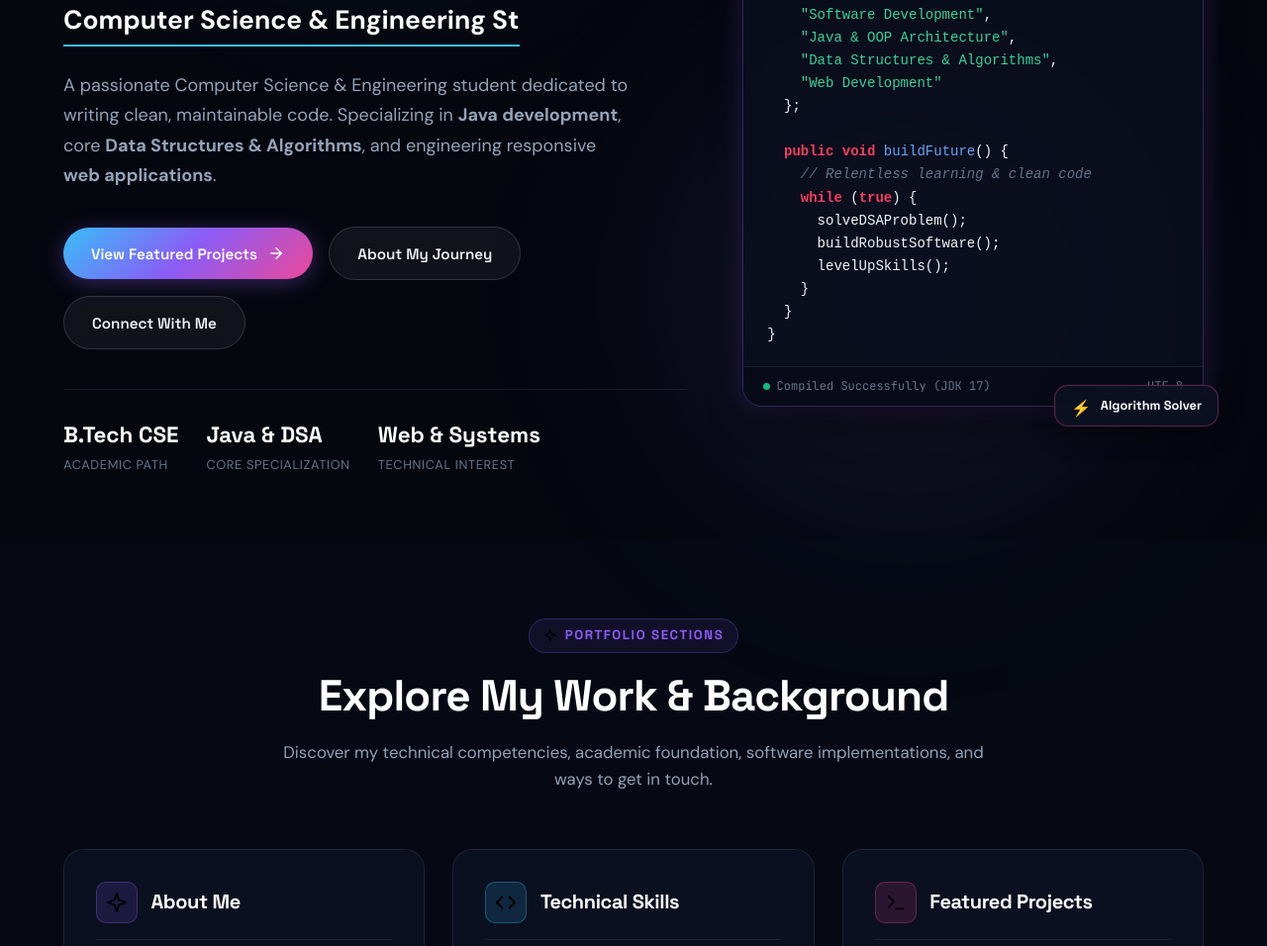
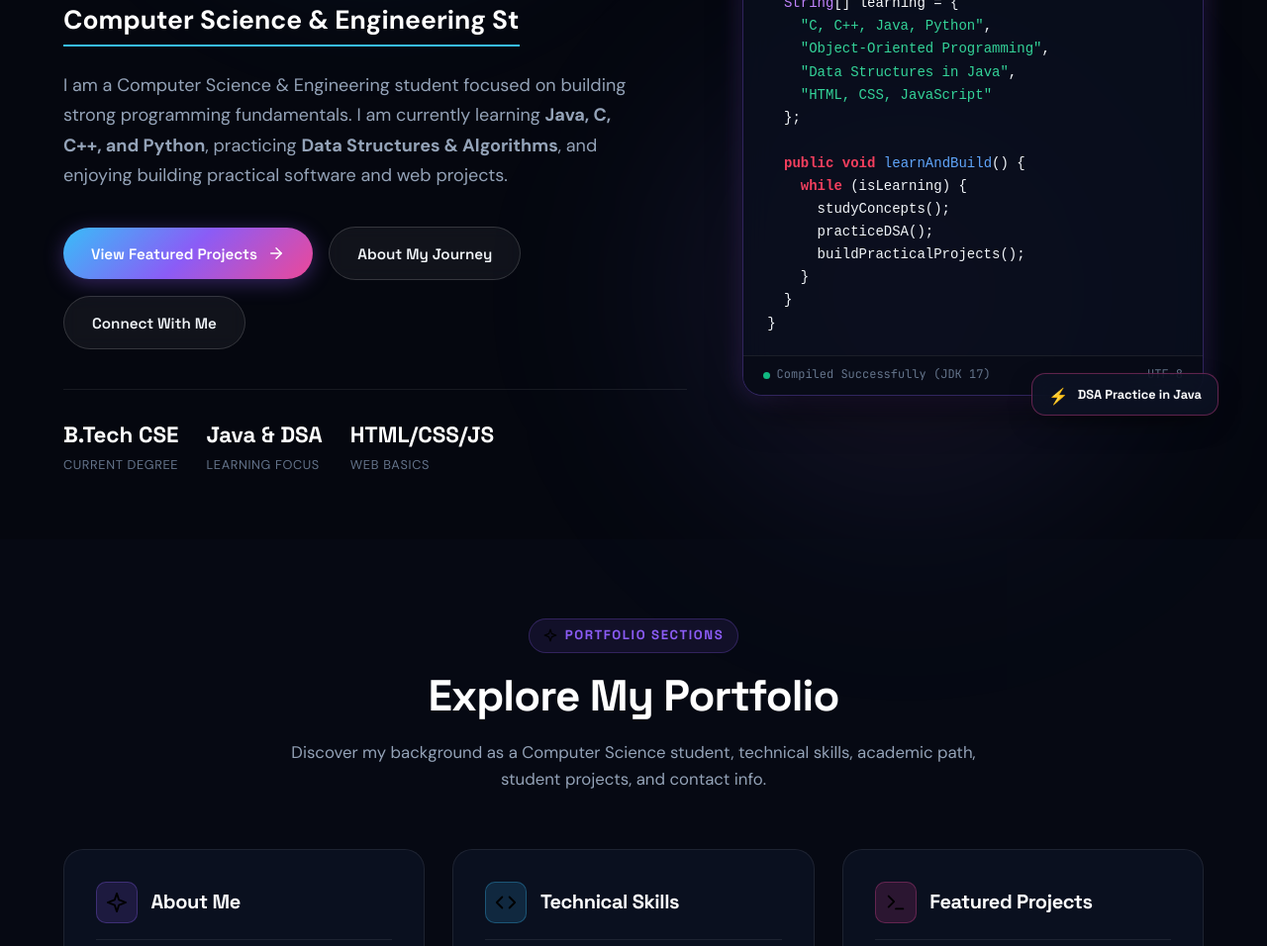
Before and after one commit to Abhi-Poddar1423/abhishek-portfolio, a plain HTML site: page index.html in a window 1280 px wide. Shown: the part 356-1312 px from the top of the page at 99% size. Drawn offline with Linux system fonts and the light colour scheme.

Commit message:
refine: honest student representation on Home and About pages

```diff
--- a/index.html
+++ b/index.html
@@ -139,7 +139,7 @@
 
             <!-- Pitch Description -->
             <p class="hero-description">
-              A passionate Computer Science &amp; Engineering student dedicated to writing clean, maintainable code. Specializing in <strong>Java development</strong>, core <strong>Data Structures &amp; Algorithms</strong>, and engineering responsive <strong>web applications</strong>.
+              I am a Computer Science &amp; Engineering student focused on building strong programming fundamentals. I am currently learning <strong>Java, C, C++, and Python</strong>, practicing <strong>Data Structures &amp; Algorithms</strong>, and enjoying building practical software and web projects.
             </p>
 
             <!-- Action Buttons -->
@@ -165,15 +165,15 @@
             <div class="hero-stats">
               <div class="hero-stat-item">
                 <span class="hero-stat-value">B.Tech CSE</span>
-                <span class="hero-stat-label">Academic Path</span>
+                <span class="hero-stat-label">Current Degree</span>
               </div>
               <div class="hero-stat-item">
                 <span class="hero-stat-value">Java &amp; DSA</span>
-                <span class="hero-stat-label">Core Specialization</span>
+                <span class="hero-stat-label">Learning Focus</span>
               </div>
               <div class="hero-stat-item">
-                <span class="hero-stat-value">Web &amp; Systems</span>
-                <span class="hero-stat-label">Technical Interest</span>
+                <span class="hero-stat-value">HTML/CSS/JS</span>
+                <span class="hero-stat-label">Web Basics</span>
               </div>
             </div>
           </div>
@@ -183,12 +183,12 @@
             <!-- Floating Tech Badges -->
             <div class="floating-badge badge-1">
               <div class="badge-icon">☕</div>
-              <div class="badge-text">Java OOP &amp; JDBC</div>
+              <div class="badge-text">Learning Java &amp; OOP</div>
             </div>
 
             <div class="floating-badge badge-2">
               <div class="badge-icon">⚡</div>
-              <div class="badge-text">Algorithm Solver</div>
+              <div class="badge-text">DSA Practice in Java</div>
             </div>
 
             <!-- Glass Code Window -->
@@ -199,7 +199,7 @@
                   <span class="dot yellow"></span>
                   <span class="dot green"></span>
                 </div>
-                <div class="window-title">Developer.java</div>
+                <div class="window-title">Student.java</div>
                 <button class="copy-btn" id="copyCodeBtn" aria-label="Copy Java Code to clipboard" title="Copy snippet">
                   <svg xmlns="http://www.w3.org/2000/svg" width="16" height="16" viewBox="0 0 24 24" fill="none" stroke="currentColor" stroke-width="2" stroke-linecap="round" stroke-linejoin="round">
                     <rect x="9" y="9" width="13" height="13" rx="2" ry="2"></rect>
@@ -209,22 +209,21 @@
               </div>
 
               <div class="code-content">
-                <pre id="heroJavaCode"><code><span class="token-keyword">public class</span> <span class="token-class">Developer</span> {
+                <pre id="heroJavaCode"><code><span class="token-keyword">public class</span> <span class="token-class">Student</span> {
   <span class="token-type">String</span> <span class="token-var">name</span> = <span class="token-string">"Abhishek Kumar"</span>;
-  <span class="token-type">String</span> <span class="token-var">major</span> = <span class="token-string">"Computer Science & Eng"</span>;
-  <span class="token-type">String</span>[] <span class="token-var">focus</span> = {
-    <span class="token-string">"Software Development"</span>,
-    <span class="token-string">"Java & OOP Architecture"</span>,
-    <span class="token-string">"Data Structures & Algorithms"</span>,
-    <span class="token-string">"Web Development"</span>
+  <span class="token-type">String</span> <span class="token-var">status</span> = <span class="token-string">"Computer Science Student"</span>;
+  <span class="token-type">String</span>[] <span class="token-var">learning</span> = {
+    <span class="token-string">"C, C++, Java, Python"</span>,
+    <span class="token-string">"Object-Oriented Programming"</span>,
+    <span class="token-string">"Data Structures in Java"</span>,
+    <span class="token-string">"HTML, CSS, JavaScript"</span>
   };
 
-  <span class="token-keyword">public void</span> <span class="token-method">buildFuture</span>() {
-    <span class="token-comment">// Relentless learning & clean code</span>
-    <span class="token-keyword">while</span> (<span class="token-keyword">true</span>) {
-      solveDSAProblem();
-      buildRobustSoftware();
-      levelUpSkills();
+  <span class="token-keyword">public void</span> <span class="token-method">learnAndBuild</span>() {
+    <span class="token-keyword">while</span> (isLearning) {
+      studyConcepts();
+      practiceDSA();
+      buildPracticalProjects();
     }
   }
 }</code></pre>
@@ -253,9 +252,9 @@
             <img src="assets/icons/sparkles.svg" alt="" width="14" height="14">
             <span>Portfolio Sections</span>
           </div>
-          <h2 class="section-title">Explore My Work &amp; Background</h2>
+          <h2 class="section-title">Explore My Portfolio</h2>
           <p class="section-description">
-            Discover my technical competencies, academic foundation, software implementations, and ways to get in touch.
+            Discover my background as a Computer Science student, technical skills, academic path, student projects, and contact info.
           </p>
         </div>
 
@@ -269,7 +268,7 @@
               <h3 class="skill-cat-title">About Me</h3>
             </div>
             <p style="color: var(--text-muted); font-size: 0.95rem; line-height: 1.6; margin-bottom: 1.5rem; flex-grow: 1;">
-              Learn more about my passion for logic, computer systems, clean software engineering, and core design principles.
+              Learn about my journey as a Computer Science student, the programming languages I am learning, and my passion for coding.
             </p>
             <a href="about.html" class="btn btn-secondary btn-sm" style="align-self: flex-start;">
               <span>Read Bio &rarr;</span>
@@ -285,7 +284,7 @@
               <h3 class="skill-cat-title">Technical Skills</h3>
             </div>
             <p style="color: var(--text-muted); font-size: 0.95rem; line-height: 1.6; margin-bottom: 1.5rem; flex-grow: 1;">
-              View my verified proficiencies across Programming Languages (C, C++, Java, Python), MySQL, OOP, DSA, and Web Development.
+              View the 11 skills I am studying across Programming Languages (C, C++, Java, Python), MySQL, OOP, DSA, and Web Development.
             </p>
             <a href="skills.html" class="btn btn-secondary btn-sm" style="align-self: flex-start;">
               <span>View Skills &rarr;</span>
@@ -301,7 +300,7 @@
               <h3 class="skill-cat-title">Featured Projects</h3>
             </div>
             <p style="color: var(--text-muted); font-size: 0.95rem; line-height: 1.6; margin-bottom: 1.5rem; flex-grow: 1;">
-              Deep-dive into my Smart Campus Lost &amp; Found desktop application and pure Java DSA Journey algorithmic repository.
+              Explore practical student projects I have built, including my Smart Campus Lost &amp; Found desktop app and Java DSA solutions.
             </p>
             <a href="projects.html" class="btn btn-secondary btn-sm" style="align-self: flex-start;">
               <span>See Projects &rarr;</span>
@@ -317,7 +316,7 @@
               <h3 class="skill-cat-title">Connect With Me</h3>
             </div>
             <p style="color: var(--text-muted); font-size: 0.95rem; line-height: 1.6; margin-bottom: 1.5rem; flex-grow: 1;">
-              Have a question, technical inquiry, or collaboration idea? Send a message or connect on LinkedIn, GitHub, or Twitter/X.
+              Feel free to reach out to connect on LinkedIn, GitHub, or Twitter/X, or send me an email.
             </p>
             <a href="contact.html" class="btn btn-secondary btn-sm" style="align-self: flex-start;">
               <span>Get In Touch &rarr;</span>
--- a/js/script.js
+++ b/js/script.js
@@ -126,10 +126,10 @@ document.addEventListener('DOMContentLoaded', () => {
   if (typewriterElement) {
     const roles = [
       'Computer Science & Engineering Student',
-      'Java & OOP Programmer',
-      'Data Structures & Algorithms Enthusiast',
-      'Software Developer in Training',
-      'Web Development Explorer'
+      'Learning Java, C, C++ & Python',
+      'Practicing DSA using Java',
+      'Studying OOP & Building Projects',
+      'Learning Web Development (HTML, CSS, JS)'
     ];
 
     let roleIndex = 0;
```
Also changed, not shown: about.html (+23 -20 lines).
